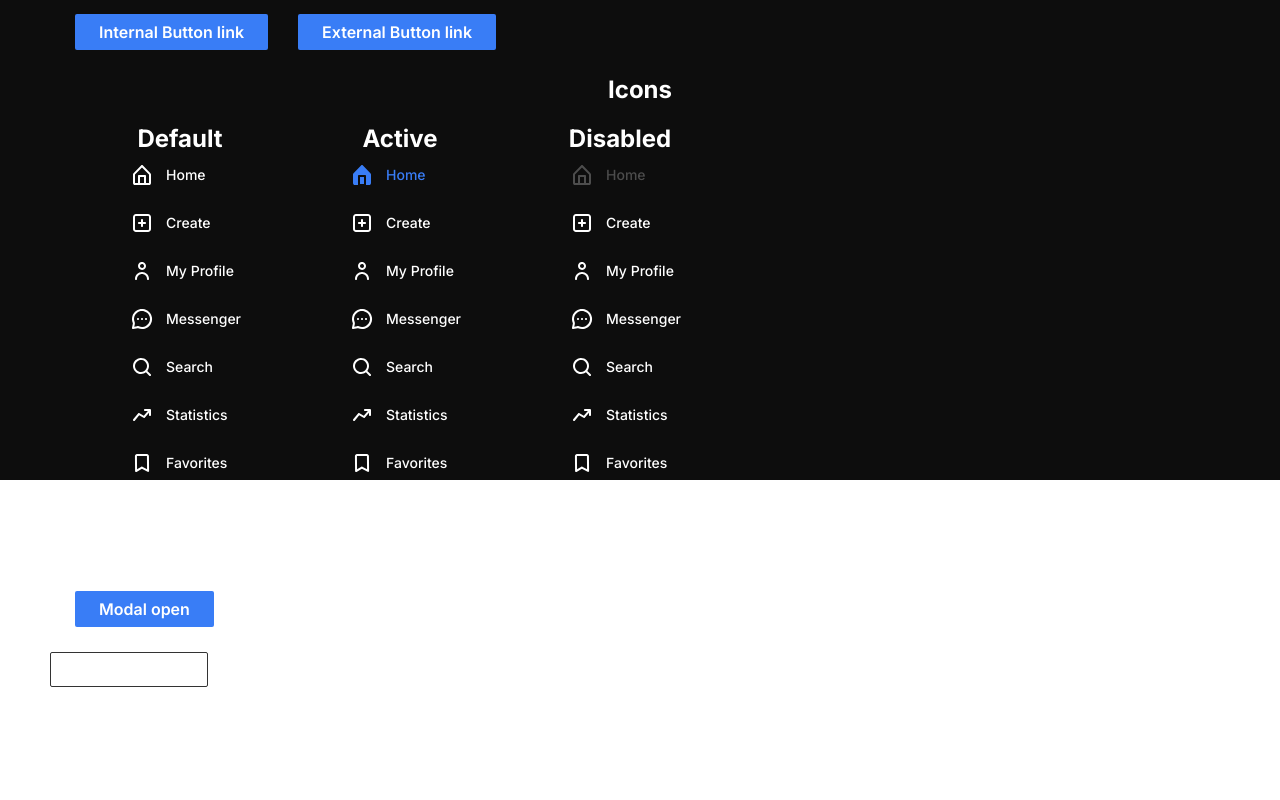
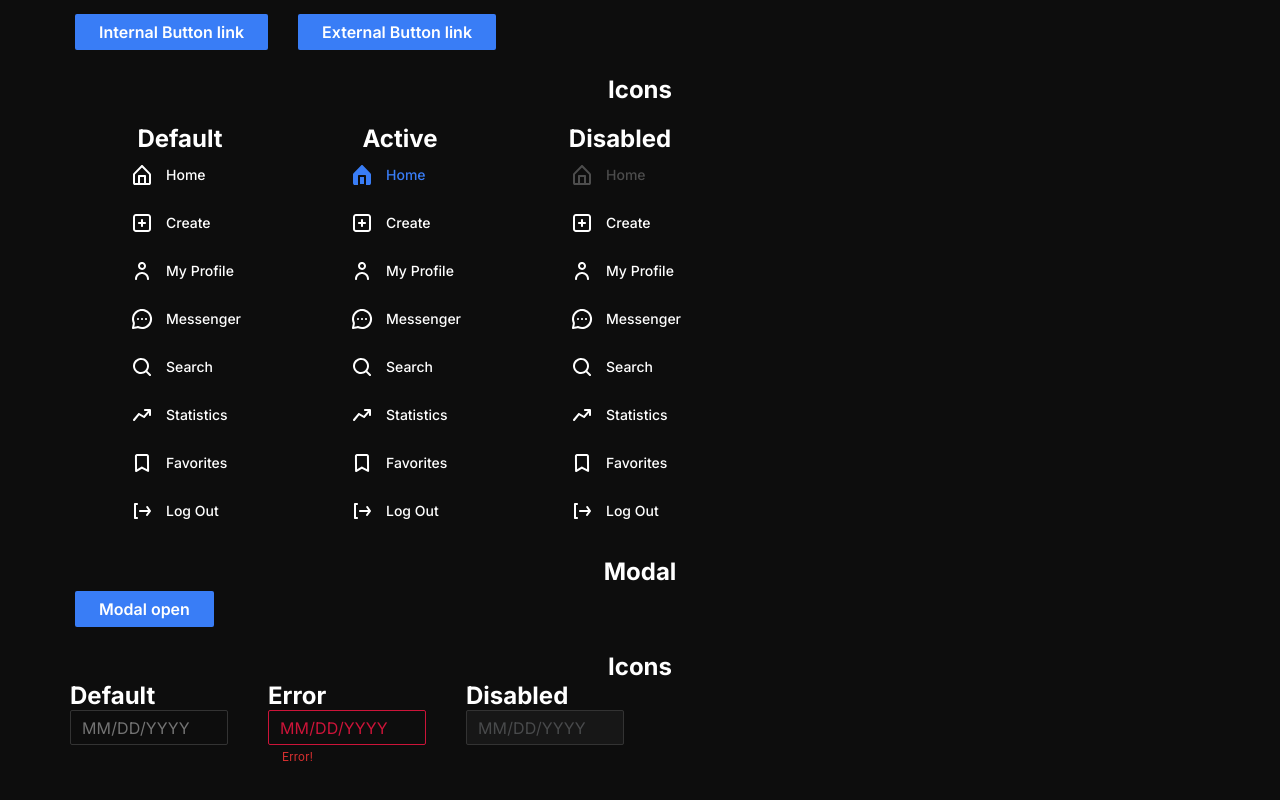
Before and after one commit to FightersForJustice/inctagram, a Next.js app: page /dev/ui-kit in a window 1280 px wide. Shown: the part 380-1180 px from the top of the page. Before the commit the page ends 1117 px from the top, so only its background shows below. Built offline with nearby package versions, Linux system fonts and the light colour scheme.

Commit message:
dev: add date picker on ui kit page

```diff
--- a/@ui/ui-kit/DatePicker/DatePicker.scss
+++ b/@ui/ui-kit/DatePicker/DatePicker.scss
@@ -4,7 +4,7 @@
 .UIKitDatePicker {
 
   & .MuiInputBase-input {
-    color: white;
+    color: colors.$light-100;
     padding: 6px 12px;
     line-height: 24px;
     font-size: 16px;
--- a/@ui/ui-kit/DatePicker/DatePicker.tsx
+++ b/@ui/ui-kit/DatePicker/DatePicker.tsx
@@ -13,6 +13,7 @@ import { DateValidationError } from '@mui/x-date-pickers'
 type DatePickerTypes = {
   value?: Date
   setValue?: Dispatch<React.SetStateAction<any>>
+  disabled?: boolean
 }
 
 export const saveToArray = (setValue: Dispatch<React.SetStateAction<any>>, name = 'date') => {
@@ -24,7 +25,7 @@ export const saveToArray = (setValue: Dispatch<React.SetStateAction<any>>, name
   }
 }
 
-export const MainDatePicker = ({ value, setValue }: DatePickerTypes) => {
+export const MainDatePicker = ({ value, setValue, disabled }: DatePickerTypes) => {
   const { t } = useTranslation()
   const [date, setDate] = useState(null)
   const [pickerState, setPickerState] = useState('UIKitDatePicker--close')
@@ -37,6 +38,7 @@ export const MainDatePicker = ({ value, setValue }: DatePickerTypes) => {
     <div className={classNames('UIKitDatePicker', pickerState)}>
       <LocalizationProvider dateAdapter={AdapterDayjs} adapterLocale={t('locale')}>
         <DatePicker
+          disabled={disabled}
           onOpen={() => setPickerState('UIKitDatePicker--open')}
           onClose={() => setPickerState('UIKitDatePicker--close')}
           showDaysOutsideCurrentMonth
--- a/pages/dev/ui-kit/index.module.scss
+++ b/pages/dev/ui-kit/index.module.scss
@@ -1,5 +1,6 @@
 .kitContainer {
   padding: 50px;
+  background-color: #0d0d0d;
 
   .header {
     color: white;
--- a/pages/dev/ui-kit/index.tsx
+++ b/pages/dev/ui-kit/index.tsx
@@ -107,7 +107,25 @@ const Login = () => {
             </Modal>
           </div>
         </div>
-        <MainDatePicker />
+
+        <div className={style.kitBlock} >
+
+        <h2 className={style.componentHeader}>Icons</h2>
+        <div style={{display: 'flex', gap: '50px', color: 'white'}}>
+          <div>
+          <h2>Default</h2>
+          <MainDatePicker />
+          </div>
+          <div>
+          <h2>Error</h2>
+          <MainDatePicker value={new Date('99/99/9999')}/>
+          </div>
+          <div>
+          <h2>Disabled</h2>
+          <MainDatePicker disabled/>
+          </div>
+          </div>
+        </div>
       </div>
     </PageWrapper>
   )
```
